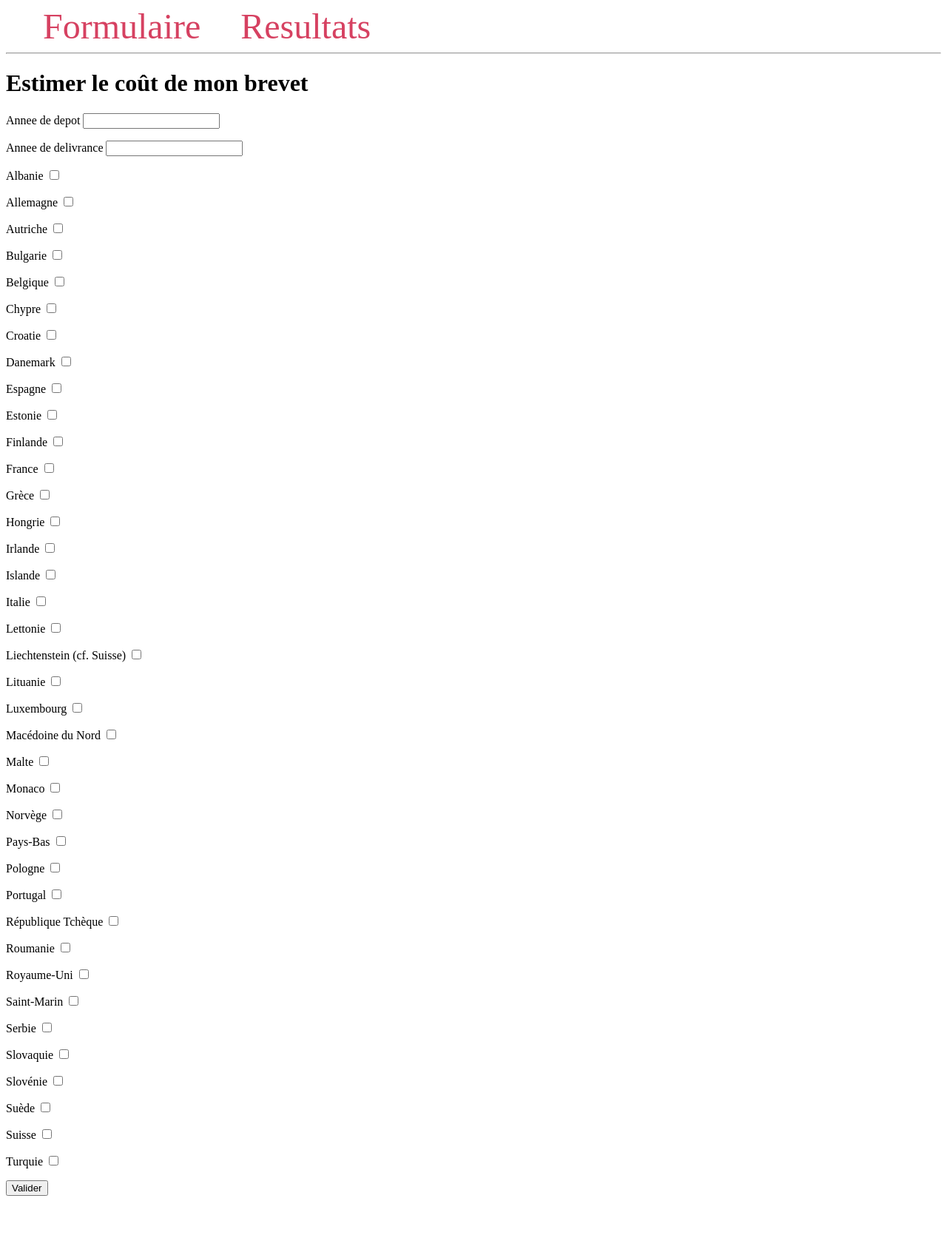
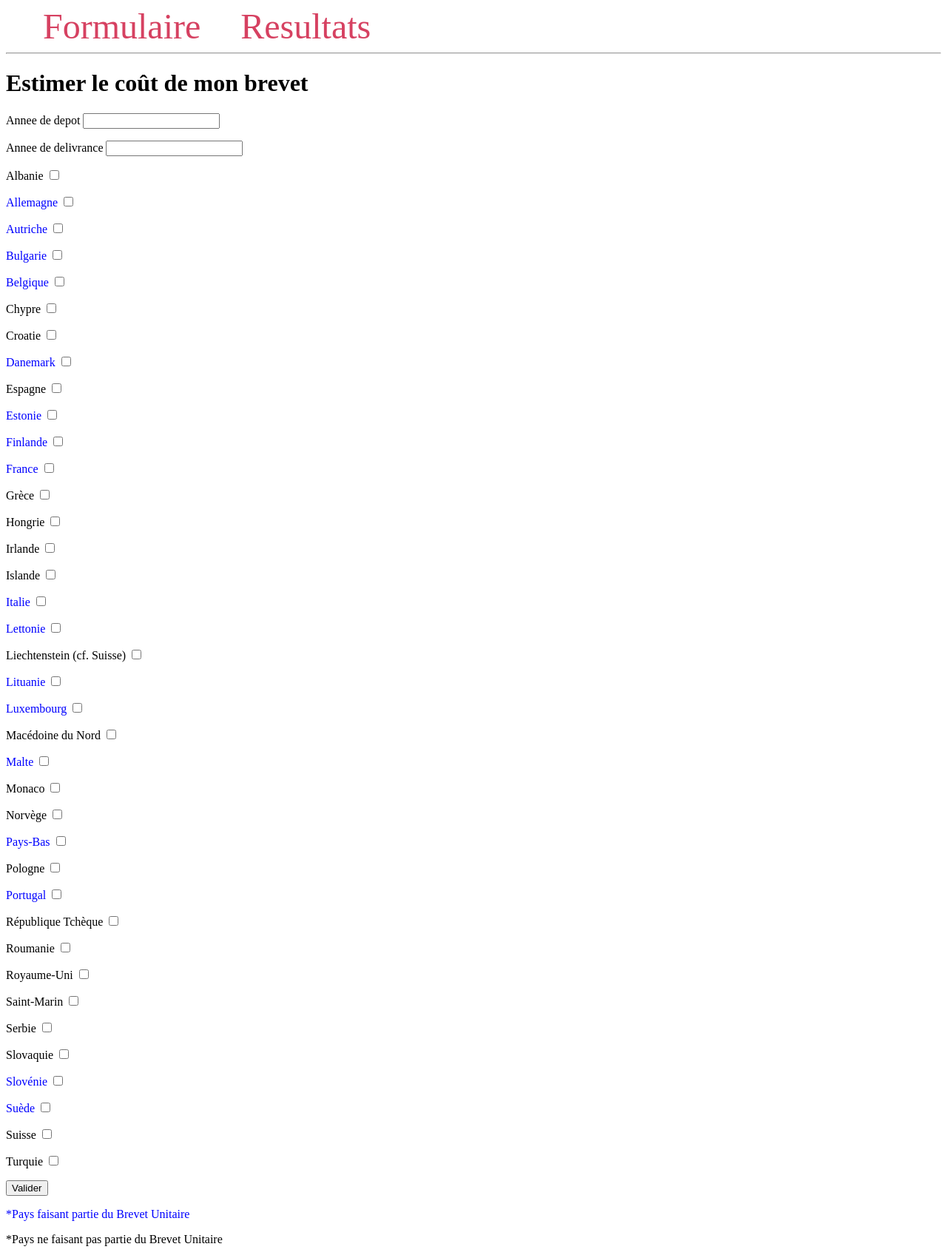
Before and after one commit to alicepolosan/Projet-Comparateur-de-Brevets, a Flask app: page / in a window 1280 px wide. Shown: the whole page at 74% size. Before the commit the page ends 1616 px from the top, so only its background shows below. Run offline with Flask 2, Linux system fonts and the light colour scheme.

Commit message:
couleurs dans index.html

```diff
--- a/comparateur/templates/index.html
+++ b/comparateur/templates/index.html
@@ -36,21 +36,25 @@
                     {{ form.p_0(size=20) }}
                 </p>
 
-                <p class = "BU">
+                <p class = "BU"
+                    style = "color: blue">
                     {{ form.p_1.label }}
                     {{ form.p_1(size=20) }}
                 </p>
 
-                <p class = "BU">
+                <p class = "BU"
+                style = "color: blue">
                     {{ form.p_2.label }}
                     {{ form.p_2(size=20) }}
                 </p>
 
-                <p class = "BU">
+                <p class = "BU"
+                style = "color: blue">
                     {{ form.p_3.label }}
                     {{ form.p_3(size=20) }}
                 </p>
-                <p class = "BU">
+                <p class = "BU"
+                style = "color: blue">
                     {{ form.p_4.label }}
                     {{ form.p_4(size=20) }}
                 </p>
@@ -62,7 +66,8 @@
                     {{ form.p_6.label }}
                     {{ form.p_6(size=20) }}
                 </p>
-                <p class = "BU">
+                <p class = "BU"
+                style = "color: blue">
                     {{ form.p_7.label }}
                     {{ form.p_7(size=20) }}
                 </p>
@@ -70,15 +75,18 @@
                     {{ form.p_8.label }}
                     {{ form.p_8(size=20) }}
                 </p>
-                <p class = "BU">
+                <p class = "BU"
+                style = "color: blue">
                     {{ form.p_9.label }}
                     {{ form.p_9(size=20) }}
                 </p>
-                <p class = "BU">
+                <p class = "BU"
+                style = "color: blue">
                     {{ form.p_10.label }}
                     {{ form.p_10(size=20) }}
                 </p>
-                <p class = "BU"> {{ form.p_11.label }}
+                <p class = "BU"
+                style = "color: blue"> {{ form.p_11.label }}
                     {{ form.p_11(size=20) }}
                 </p>
                 <p> {{ form.p_12.label }}
@@ -95,25 +103,30 @@
                 <p> {{ form.p_15.label }}
                             {{ form.p_15(size=20) }}
                 </p>
-                <p class = "BU"> {{ form.p_16.label }}
+                <p class = "BU"
+                style = "color: blue"> {{ form.p_16.label }}
                             {{ form.p_16(size=20) }}
                 </p>
-                <p class = "BU"> {{ form.p_17.label }}
+                <p class = "BU"
+                style = "color: blue"> {{ form.p_17.label }}
                             {{ form.p_17(size=20) }}
                 </p>
                 <p> {{ form.p_18.label }}
                             {{ form.p_18(size=20) }}
                 </p>
-                <p class = "BU"> {{ form.p_19.label }}
+                <p class = "BU"
+                style = "color: blue"> {{ form.p_19.label }}
                             {{ form.p_19(size=20) }}
                 </p>
-                <p class = "BU"> {{ form.p_20.label }}
+                <p class = "BU"
+                style = "color: blue"> {{ form.p_20.label }}
                             {{ form.p_20(size=20) }}
                 </p>
                 <p> {{ form.p_21.label }}
                             {{ form.p_21(size=20) }}
                 </p>
-                <p class = "BU"> {{ form.p_22.label }}
+                <p class = "BU"
+                style = "color: blue"> {{ form.p_22.label }}
                             {{ form.p_22(size=20) }}
                 </p>
                 <p> {{ form.p_23.label }}
@@ -122,7 +135,8 @@
                 <p> {{ form.p_24.label }}
                             {{ form.p_24(size=20) }}
                 </p>
-                <p class = "BU"> {{ form.p_25.label }}
+                <p class = "BU"
+                style = "color: blue"> {{ form.p_25.label }}
                             {{ form.p_25(size=20) }}
                 </p>
                 <p> {{ form.p_26.label }}
@@ -130,7 +144,8 @@
                 </p>
             </div>
             <div class = "colonne3">
-                <p class = "BU"> {{ form.p_27.label }}
+                <p class = "BU"
+                style = "color: blue"> {{ form.p_27.label }}
                             {{ form.p_27(size=20) }}
                 </p>
                 <p> {{ form.p_28.label }}
@@ -151,10 +166,12 @@
                 <p> {{ form.p_33.label }}
                         {{ form.p_33(size=20) }}
                 </p>
-                <p class = "BU"> {{ form.p_34.label }}
+                <p class = "BU"
+                style = "color: blue"> {{ form.p_34.label }}
                         {{ form.p_34(size=20) }}
                 </p>
-                <p class = "BU"> {{ form.p_35.label }}
+                <p class = "BU"
+                style = "color: blue"> {{ form.p_35.label }}
                         {{ form.p_35(size=20) }}
                 </p>
                 <p> {{ form.p_36.label }}
@@ -168,6 +185,7 @@
                 </p>
             </div>
         </div>
+        <p style = "color: blue"> *Pays faisant partie du Brevet Unitaire</p><p>*Pays ne faisant pas partie du Brevet Unitaire</p>
     </form>
 
 {% endblock %}
```
